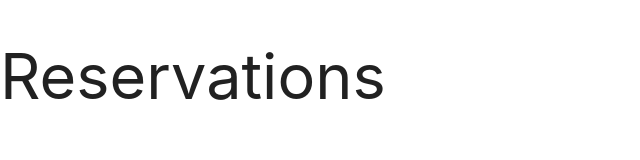
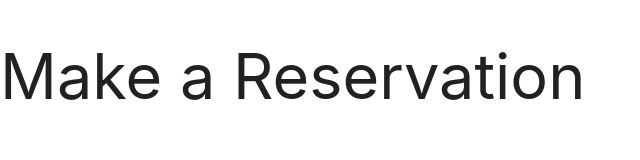
Before and after one commit to Mrjcowman/hot-restaurant-app, a plain HTML site: page html/reserve.html in a window 1280 px wide. Shown: the whole page, without its empty margins (0-640 px from the left). Drawn offline with nearby package versions, Linux system fonts and the light colour scheme.

Commit message:
Rename reserve and tables files for consistency

```diff
--- a/html/reservations.html
+++ b/html/reserve.html
@@ -3,14 +3,14 @@
 <head>
     <meta charset="UTF-8">
     <meta name="viewport" content="width=device-width, initial-scale=1.0">
-    <title>Reservations|Hot Restaurant</title>
+    <title>Reserve|Hot Restaurant</title>
 
     <!-- Compiled and minified CSS -->
     <link rel="stylesheet" href="https://cdnjs.cloudflare.com/ajax/libs/materialize/1.0.0/css/materialize.min.css">
 
 </head>
 <body>
-    <h1>Reservations</h1>
+    <h1>Make a Reservation</h1>
 
 
 
```
Also changed, not shown: html/tables.html (renamed from html/make-reservation.html, +2 -2 lines).
